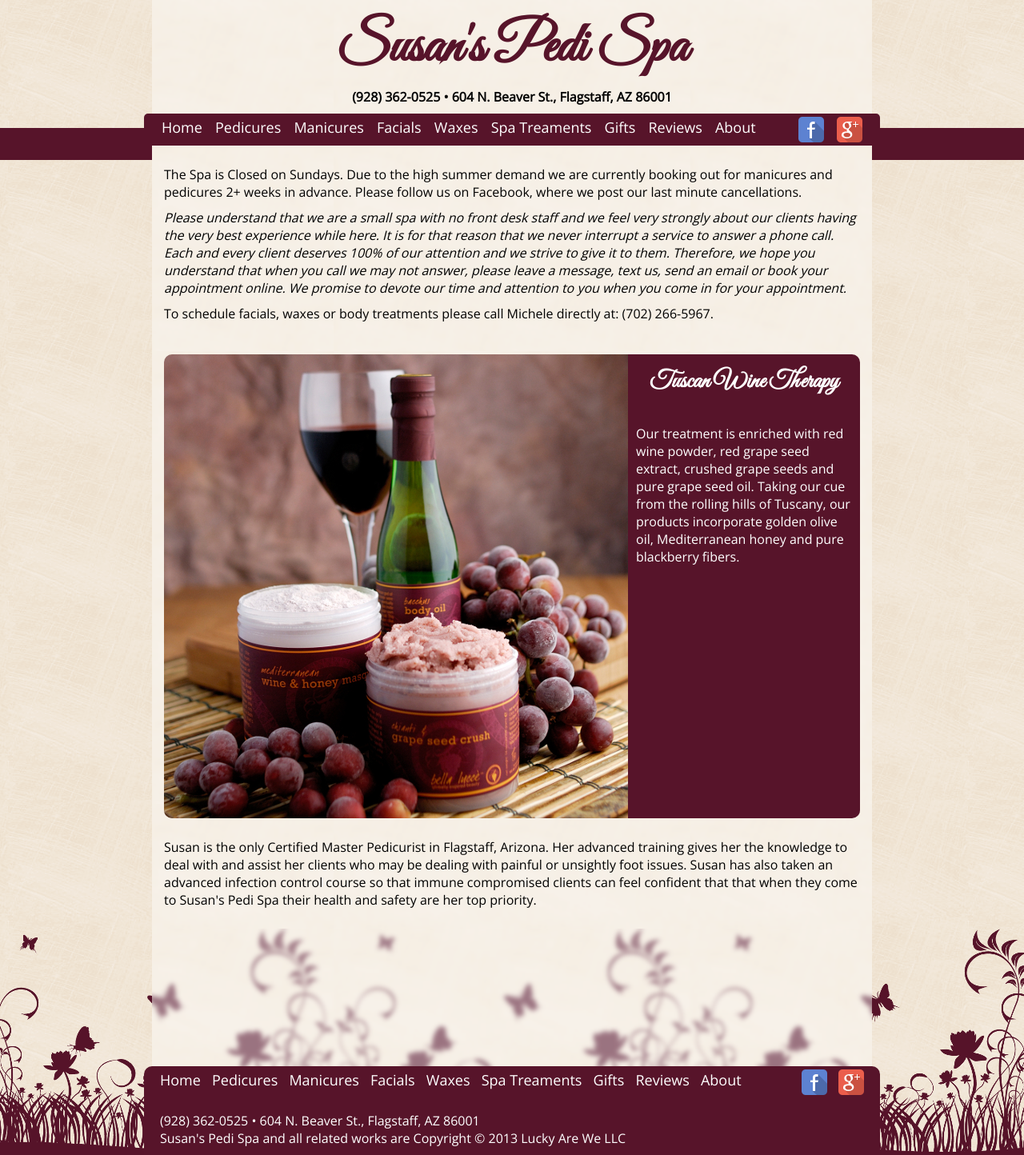
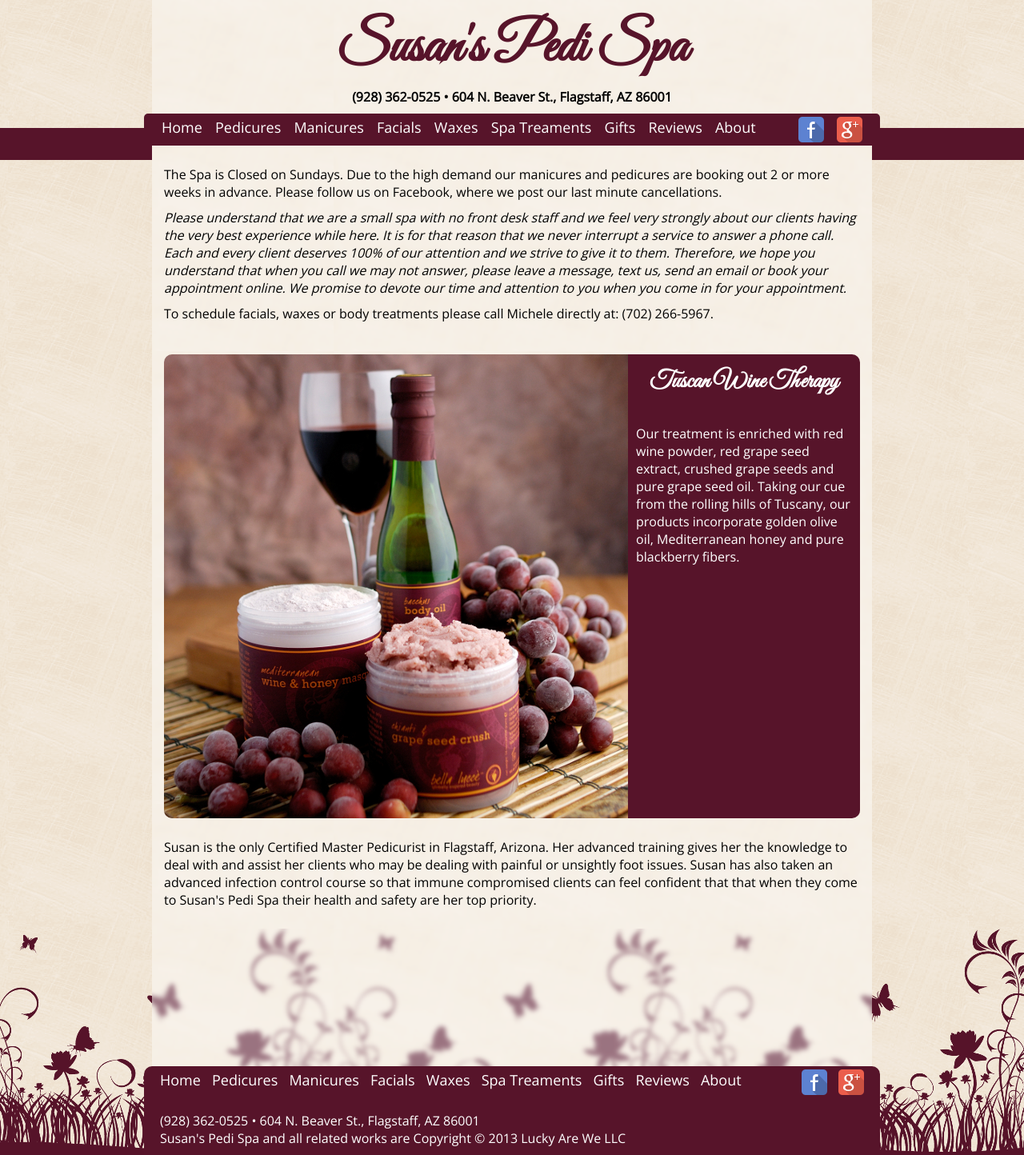
Before and after one commit to susanspedispa/susanspedispa.github.io, a Jekyll site: the page built from index.html, in a window 1280 px wide. Shown: the whole page at 80% size. Built offline with Jekyll 4.4.1, drawn with Linux system fonts in a browser that asks for light colours.

Commit message:
Update intro.html

```diff
--- a/_includes/intro.html
+++ b/_includes/intro.html
@@ -1,3 +1,3 @@
-<p>The Spa is Closed on Sundays. Due to the high summer demand we are currently booking out for manicures and pedicures 2+ weeks in advance. Please follow us on Facebook, where we post our last minute cancellations.<p></p></p>
+<p>The Spa is Closed on Sundays. Due to the high demand our manicures and pedicures are booking out 2 or more weeks in advance. Please follow us on Facebook, where we post our last minute cancellations.<p></p></p>
 <p><i>Please understand that we are a small spa with no front desk staff and we feel very strongly about our clients having the very best experience while here. It is for that reason that we never interrupt a service to answer a phone call. Each and every client deserves 100% of our attention and we strive to give it to them. Therefore, we hope you understand that when you call we may not answer, please leave a message, text us, send an email or book your appointment online. We promise to devote our time and attention to you when you come in for your appointment. </i></p>
 <p>To schedule facials, waxes or body treatments please call Michele directly at: (702) 266-5967.</p>
```
